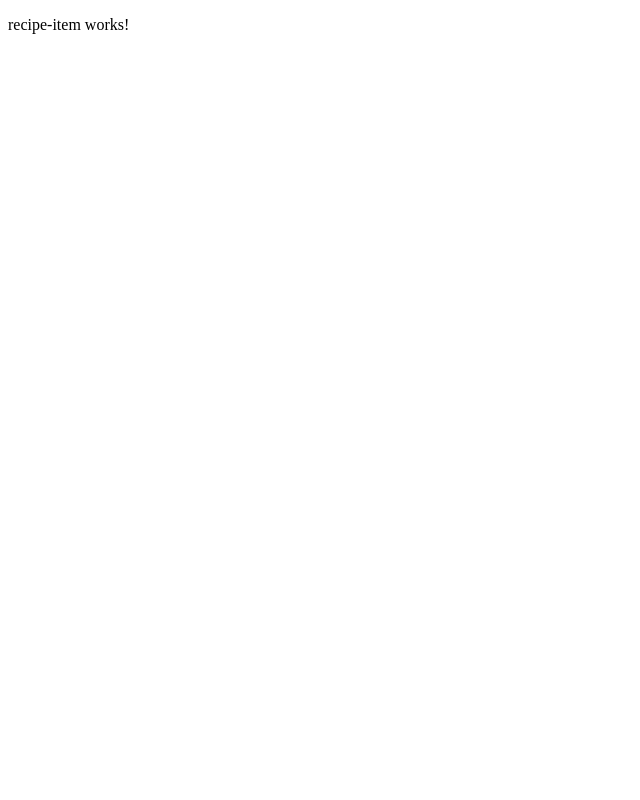
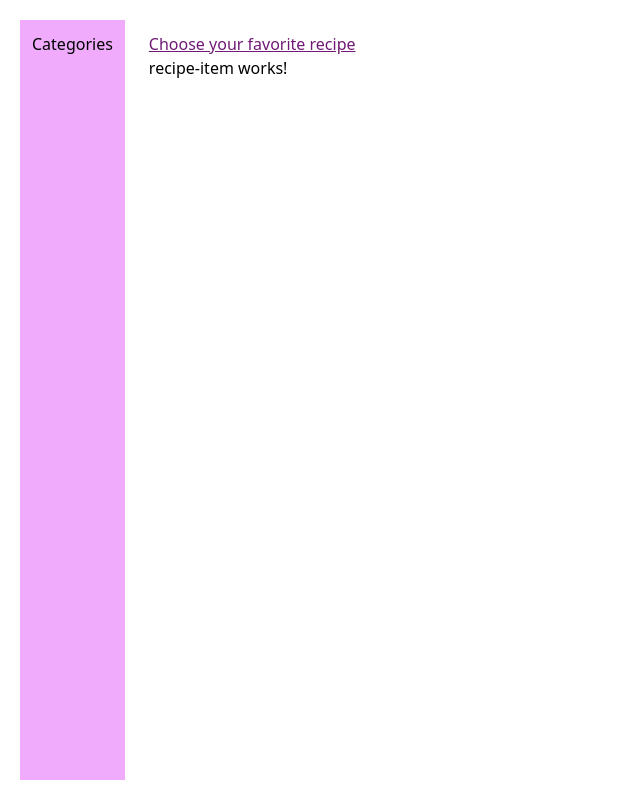
Before and after one commit to vozmi-dranik/recipes, an Angular app: page / in a window 1280 px wide. Shown: the whole page, without its empty margins (0-640 px from the left). Built offline with nearby package versions, Linux system fonts and the light colour scheme.

Commit message:
feat: add basic layout for recipes-list page

```diff
--- a/package.json
+++ b/package.json
@@ -34,12 +34,15 @@
     "@types/express": "^4.17.17",
     "@types/jasmine": "~5.1.0",
     "@types/node": "^18.18.0",
+    "autoprefixer": "^10.4.17",
     "jasmine-core": "~5.1.0",
     "karma": "~6.4.0",
     "karma-chrome-launcher": "~3.2.0",
     "karma-coverage": "~2.2.0",
     "karma-jasmine": "~5.1.0",
     "karma-jasmine-html-reporter": "~2.1.0",
+    "postcss": "^8.4.33",
+    "tailwindcss": "^3.4.1",
     "typescript": "~5.2.2"
   }
 }
--- a/src/app/app.component.html
+++ b/src/app/app.component.html
@@ -1 +1,3 @@
-<router-outlet/>
+<main class="h-screen w-screen">
+  <router-outlet/>
+</main>
--- a/src/app/pages/recipes-list/recipes-list.component.html
+++ b/src/app/pages/recipes-list/recipes-list.component.html
@@ -1 +1,9 @@
-<app-recipe-item/>
+<div class="flex gap-3 h-full p-5">
+  <div class="bg-fuchsia-300 p-3">
+    <h4>Categories</h4>
+  </div>
+  <div class="flex flex-col p-3">
+    <h2 class="text-fuchsia-900 underline">Choose your favorite recipe</h2>
+    <app-recipe-item/>
+  </div>
+</div>
--- a/src/styles.scss
+++ b/src/styles.scss
@@ -1 +1,4 @@
 /* You can add global styles to this file, and also import other style files */
+@tailwind base;
+@tailwind components;
+@tailwind utilities;
--- /dev/null
+++ b/tailwind.config.js
@@ -0,0 +1,10 @@
+/** @type {import('tailwindcss').Config} */
+module.exports = {
+  content: [
+    "./src/**/*.{html,ts}",
+  ],
+  theme: {
+    extend: {},
+  },
+  plugins: [],
+}
```
Also changed, not shown: 1 other file (tests, documents, lock files or other folders).
